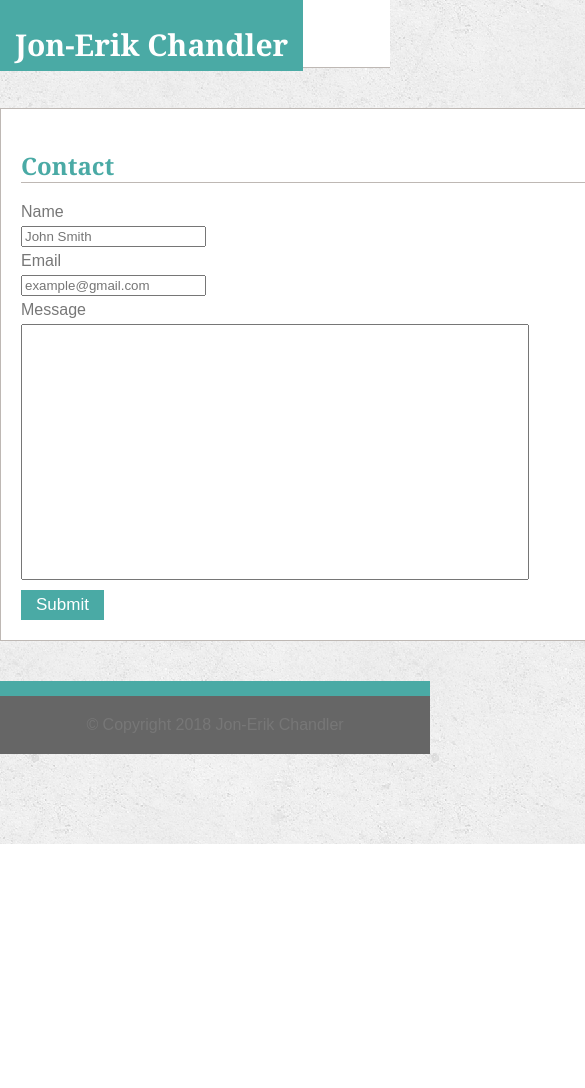
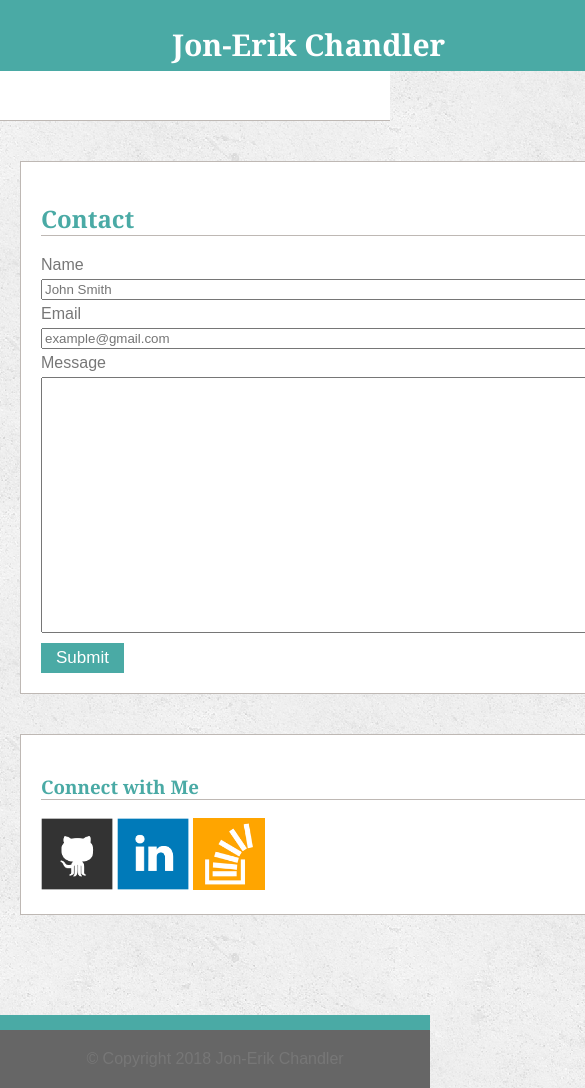
Before and after one commit to Jon-Erik/Responsive-Portfolio, a plain HTML site: page contact.html in a window 390 px wide. Shown: the top 1088 px of the page, 585 px wide, since content can reach past the window. Before the commit the page ends 844 px from the top, so only its background shows below. Drawn offline with Linux system fonts and the light colour scheme.

Commit message:
new updates

```diff
--- a/assets/css/style.css
+++ b/assets/css/style.css
@@ -190,3 +190,92 @@ footer {
 	display: block;
 	margin-top: 10px;
 }
+
+@media screen and (max-width: 980px) {
+    #bio-image {
+    	float: none;
+    }
+    #main-bio {
+    	width: 305px;
+    	margin-left: 60px;
+    }
+    #logo {
+    	margin-left: 60px;
+    }
+    ul {
+    	position: relative;
+    	right: 300px;
+    }
+    #messagebox {
+    	width: 280px;
+    }
+}
+
+@media screen and (max-width: 768px) {
+    #bio-image {
+    	float: none;
+    }
+    #main-bio {
+    	width: 675px;
+    	margin-left: 20px;
+    }
+    #logo {
+    	margin-left: 20px;
+    }
+    ul {
+    	position: relative;
+    	right: 165px;
+    }
+    #messagebox {
+    	width: 100%;
+    }
+
+    #contact-info {
+    	margin-left: 20px;
+    	width: 675px;
+    	float: none;
+    	margin-top: 30px;
+    	clear: both;
+    }
+
+    #info-box {
+    	width: 100%;
+    }
+}
+
+@media screen and (max-width: 640px) {
+    #bio-image {
+    	float: none;
+    }
+    #main-bio {
+    	width: 675px;
+    	margin-left: 20px;
+    }
+    #logo {
+    	margin-left: 0;
+    	padding: 28px 172px 5.5px
+    }
+    ul {
+    	position: relative;
+    	right: 165px;
+    }
+    #messagebox {
+    	width: 100%;
+    }
+
+    #contact-info {
+    	margin-left: 20px;
+    	width: 675px;
+    	float: none;
+    	margin-top: 30px;
+    	clear: both;
+    }
+
+    #info-box {
+    	width: 100%;
+    }
+
+    header {
+    	height: 120px;
+    }
+}
--- a/contact.html
+++ b/contact.html
@@ -22,9 +22,9 @@
 		<h2>Contact</h2>
 		<form>
 				<div id="input">Name</div>
-				<input type="text" name="first and last names" placeholder="John Smith">
+				<input id="info-box" type="text" name="first and last names" placeholder="John Smith">
 				<div id="input">Email</div>
-				<input type="text" name="email address" placeholder="example@gmail.com">
+				<input id="info-box" type="text" name="email address" placeholder="example@gmail.com">
 				<div id="input">Message</div>
 				<input id="messagebox" type="text" name="message box">
 			<button class="submitbutton">Submit</button>
```
